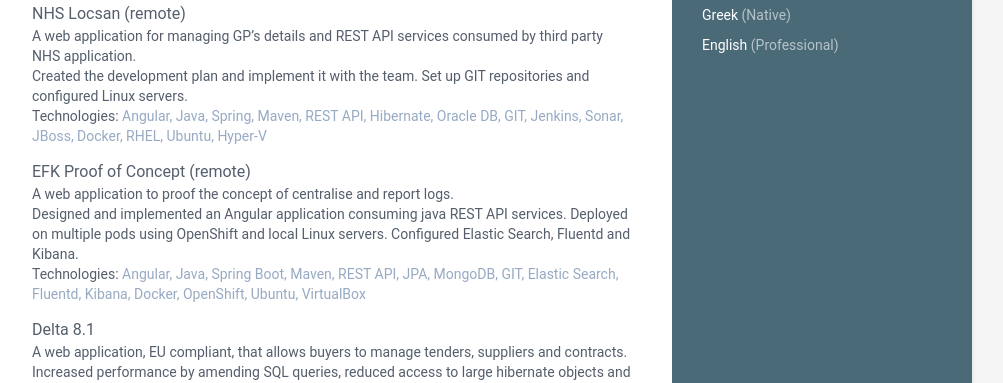
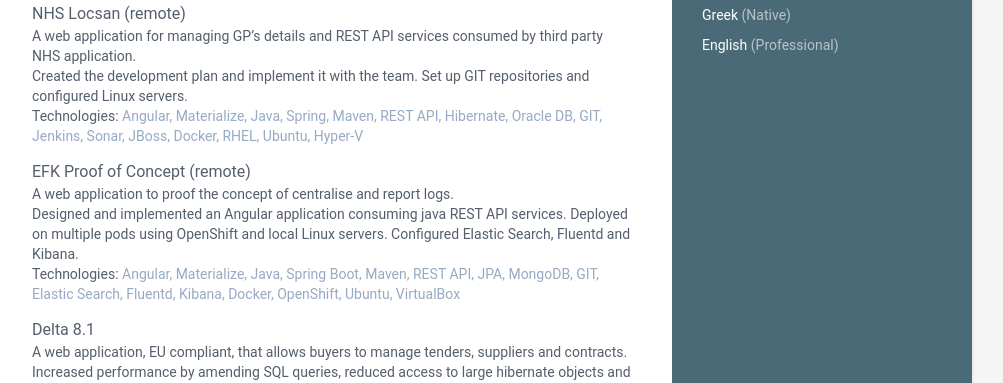
Before and after one commit to kmponis/kmponis.github.io, a Jekyll site: the page built from index.html, in a window 1280 px wide. Shown: the part 1399-1782 px from the top of the page, without its empty margins (168-1171 px from the left). Built offline with Jekyll 4.4.1, drawn with Linux system fonts in a browser that asks for light colours.

Commit message:
Add skill Materialize

```diff
--- a/_data/data.yml
+++ b/_data/data.yml
@@ -160,7 +160,7 @@
         responsibility: |
           Created the development plan and implement it with the team.
           Set up GIT repositories and configured Linux servers.
-        technologies: Angular, Java, Spring, Maven, REST API, Hibernate, Oracle DB,
+        technologies: Angular, Materialize, Java, Spring, Maven, REST API, Hibernate, Oracle DB,
           GIT, Jenkins, Sonar, JBoss, Docker, RHEL, Ubuntu, Hyper-V
 
       - title: EFK Proof of Concept
@@ -172,7 +172,7 @@
           Designed and implemented an Angular application consuming java REST API services.
           Deployed on multiple pods using OpenShift and local Linux servers.
           Configured Elastic Search, Fluentd and Kibana.
-        technologies: Angular, Java, Spring Boot, Maven, REST API, JPA, MongoDB,
+        technologies: Angular, Materialize, Java, Spring Boot, Maven, REST API, JPA, MongoDB,
           GIT, Elastic Search, Fluentd, Kibana, Docker, OpenShift, Ubuntu, VirtualBox
 
       - title: Delta 8.1
```
